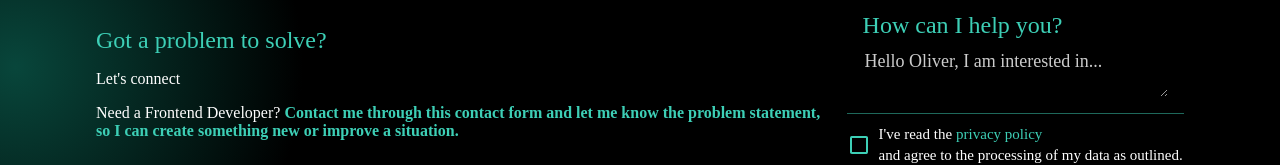
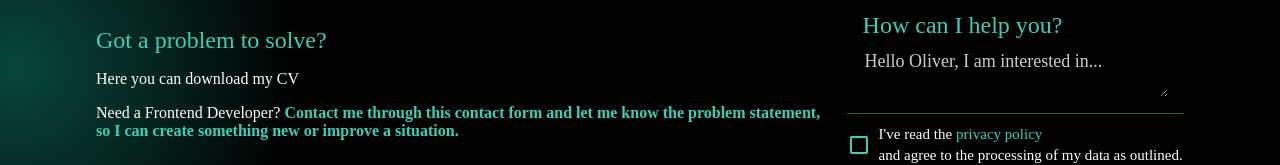
Before and after one commit to OliverJohn-git/portfolio, an Angular app: page / in a window 1280 px wide. Shown: the part 3301-3466 px from the top of the page. Built offline with nearby package versions, Linux system fonts and the light colour scheme.

Commit message:
CV implement

```diff
--- a/src/app/main-page/contact-me/contact-me.component.html
+++ b/src/app/main-page/contact-me/contact-me.component.html
@@ -7,7 +7,7 @@
             </div>
             <div class="got-a-problem-container">
                 <span class="got-a-problem"> {{text.getText("gotProblem")}} </span>
-                <span class="contact-through-form"> {{text.getText("title")}} </span>
+                <a class="contact-through-form" href="https://docs.google.com/document/d/1NefbrtZWmxaRY6N1zqgFdYAvr0VFxClq/edit#heading=h.3znysh7"> {{text.getText("cv")}} </a>
                 <div class="need-dev-container">
                     <span class="need-dev"> {{text.getText("needDev")}} </span>
                     <span class="lets-talk"> {{text.getText("letsTalk")}} </span>
--- a/src/app/shared/text-content/text-content.service.ts
+++ b/src/app/shared/text-content/text-content.service.ts
@@ -146,6 +146,10 @@ export class TextContentService {
         EN: "Let's connect",
         DE: "Lassen uns connecten"
       },
+      cv: {
+        EN: "Here you can download my CV",
+        DE: "Hier können Sie meinen Lebenslauf herunterladen"
+      },
       gotProblem: {
         EN: "Got a problem to solve?",
         DE: "Haben Sie ein Problem zu lösen?"
```
